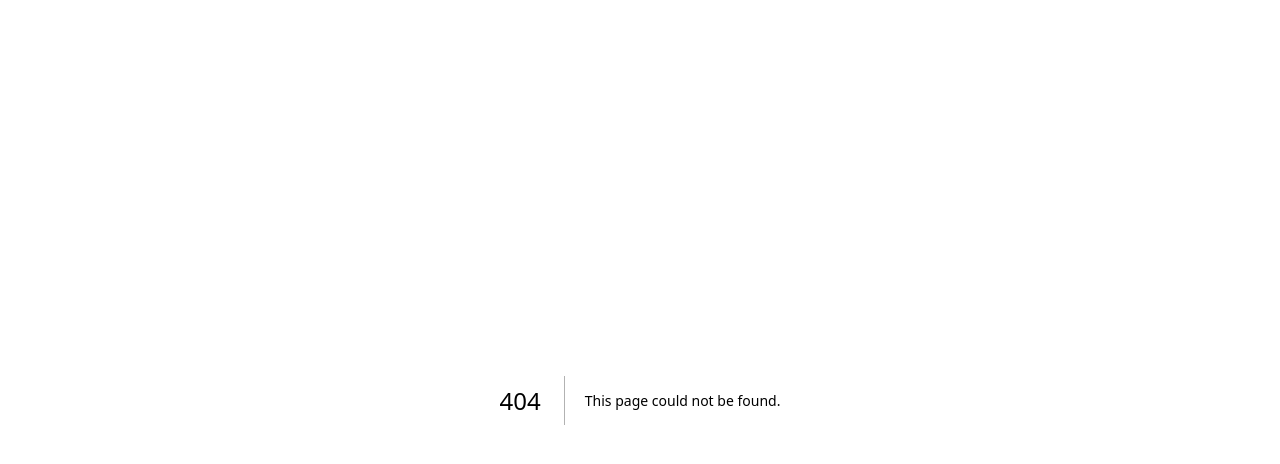
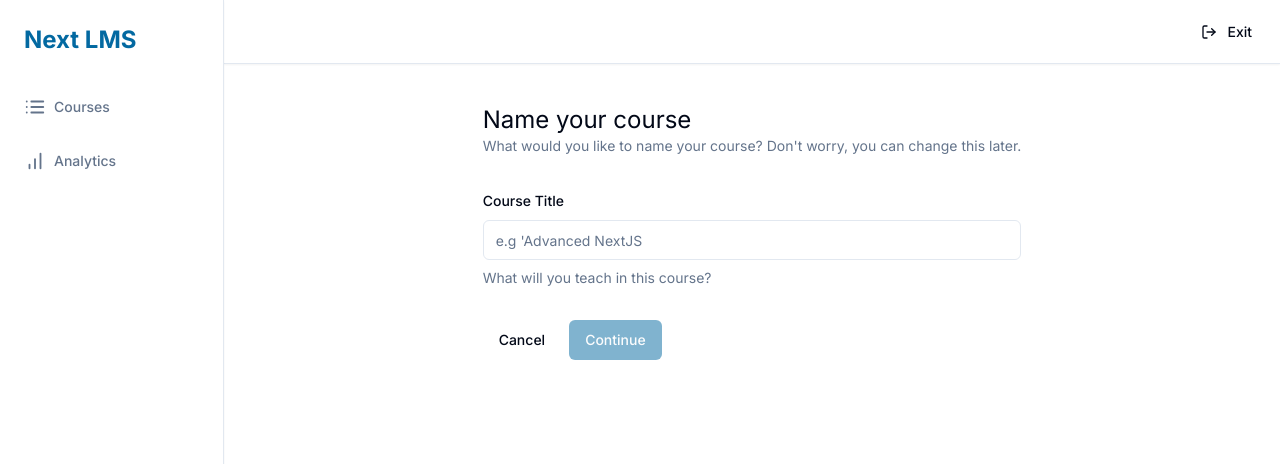
Before and after one commit to rockingrohit9639/next-lms, a Next.js app: page /teacher/create in a window 1280 px wide. Before the commit this address had no page. Shown: the top 464 px of the page. Built offline with nearby package versions, Linux system fonts and the light colour scheme.

Commit message:
feat(courses): add page to create a course

```diff
--- /dev/null
+++ b/src/app/(dashboard)/(routes)/teacher/courses/page.tsx
@@ -0,0 +1,16 @@
+import Link from 'next/link'
+import { PlusIcon } from 'lucide-react'
+import { Button } from '@/components/ui/button'
+
+export default function Courses() {
+  return (
+    <div>
+      <Link href="/teacher/create">
+        <Button>
+          <PlusIcon className="mr-2 h-4 w-4" />
+          Create New Course
+        </Button>
+      </Link>
+    </div>
+  )
+}
--- /dev/null
+++ b/src/app/(dashboard)/(routes)/teacher/create/page.tsx
@@ -0,0 +1,74 @@
+'use client'
+
+import z from 'zod'
+import { zodResolver } from '@hookform/resolvers/zod'
+import { useForm } from 'react-hook-form'
+import Link from 'next/link'
+import axios from 'axios'
+import { useRouter } from 'next/navigation'
+import toast from 'react-hot-toast'
+import { Form, FormControl, FormDescription, FormField, FormItem, FormLabel, FormMessage } from '@/components/ui/form'
+import { Input } from '@/components/ui/input'
+import { Button } from '@/components/ui/button'
+
+const formSchema = z.object({
+  title: z.string().min(1, 'Title is required!'),
+})
+
+export default function Create() {
+  const router = useRouter()
+  const form = useForm<z.infer<typeof formSchema>>({
+    resolver: zodResolver(formSchema),
+  })
+  const { isSubmitting, isValid } = form.formState
+
+  const onSubmit = async (values: z.infer<typeof formSchema>) => {
+    try {
+      const response = await axios.post('/api/course', values)
+      router.push(`/teacher/courses/${response.data.id}`)
+    } catch {
+      toast.error('Something went wrong!')
+    }
+  }
+
+  return (
+    <div className="flex h-full w-full max-w-5xl p-6 md:items-center md:justify-center">
+      <div>
+        <h1 className="text-2xl">Name your course</h1>
+        <p className="text-sm text-muted-foreground">
+          What would you like to name your course? Don&apos;t worry, you can change this later.
+        </p>
+
+        <Form {...form}>
+          <form onSubmit={form.handleSubmit(onSubmit)} className="mt-8 space-y-8">
+            <FormField
+              control={form.control}
+              name="title"
+              render={({ field }) => (
+                <FormItem>
+                  <FormLabel>Course Title</FormLabel>
+                  <FormControl>
+                    <Input disabled={isSubmitting} placeholder="e.g 'Advanced NextJS" {...field} />
+                  </FormControl>
+                  <FormDescription>What will you teach in this course?</FormDescription>
+                  <FormMessage />
+                </FormItem>
+              )}
+            />
+
+            <div className="flex items-center gap-x-2">
+              <Link href="/">
+                <Button variant="ghost" type="button">
+                  Cancel
+                </Button>
+              </Link>
+              <Button type="submit" disabled={!isValid || isSubmitting}>
+                Continue
+              </Button>
+            </div>
+          </form>
+        </Form>
+      </div>
+    </div>
+  )
+}
--- a/src/app/(dashboard)/layout.tsx
+++ b/src/app/(dashboard)/layout.tsx
@@ -12,7 +12,7 @@
         <Sidebar />
       </div>
 
-      <main className="pt-16 md:pl-56">{children}</main>
+      <main className="pl-4 pr-4 pt-20 md:pl-60">{children}</main>
     </div>
   )
 }
--- a/src/app/globals.css
+++ b/src/app/globals.css
@@ -13,7 +13,7 @@
     --popover: 0 0% 100%;
     --popover-foreground: 222.2 84% 4.9%;
 
-    --primary: 222.2 47.4% 11.2%;
+    --primary: 201.27 96.34% 32.16%;
     --primary-foreground: 210 40% 98%;
 
     --secondary: 210 40% 96.1%;
@@ -45,7 +45,7 @@
     --popover: 222.2 84% 4.9%;
     --popover-foreground: 210 40% 98%;
 
-    --primary: 210 40% 98%;
+    --primary: 201.27 96.34% 32.16%;
     --primary-foreground: 222.2 47.4% 11.2%;
 
     --secondary: 217.2 32.6% 17.5%;
--- a/src/app/layout.tsx
+++ b/src/app/layout.tsx
@@ -2,6 +2,7 @@
 import './globals.css'
 import type { Metadata } from 'next'
 import { Inter } from 'next/font/google'
+import { ToasterProvider } from '@/components/providers'
 
 const inter = Inter({ subsets: ['latin'] })
 
@@ -14,7 +15,10 @@
   return (
     <ClerkProvider>
       <html lang="en">
-        <body className={inter.className}>{children}</body>
+        <body className={inter.className}>
+          <ToasterProvider />
+          {children}
+        </body>
       </html>
     </ClerkProvider>
   )
--- /dev/null
+++ b/src/components/providers/index.ts
@@ -0,0 +1 @@
+export * from './toaster-provider'
--- /dev/null
+++ b/src/components/providers/toaster-provider.tsx
@@ -0,0 +1,7 @@
+'use client'
+
+import { Toaster } from 'react-hot-toast'
+
+export function ToasterProvider() {
+  return <Toaster />
+}
--- /dev/null
+++ b/src/components/ui/form.tsx
@@ -0,0 +1,129 @@
+import * as React from 'react'
+import * as LabelPrimitive from '@radix-ui/react-label'
+import { Slot } from '@radix-ui/react-slot'
+import { Controller, ControllerProps, FieldPath, FieldValues, FormProvider, useFormContext } from 'react-hook-form'
+
+import { cn } from '@/lib/utils'
+import { Label } from '@/components/ui/label'
+
+const Form = FormProvider
+
+type FormFieldContextValue<
+  TFieldValues extends FieldValues = FieldValues,
+  TName extends FieldPath<TFieldValues> = FieldPath<TFieldValues>,
+> = {
+  name: TName
+}
+
+const FormFieldContext = React.createContext<FormFieldContextValue>({} as FormFieldContextValue)
+
+const FormField = <
+  TFieldValues extends FieldValues = FieldValues,
+  TName extends FieldPath<TFieldValues> = FieldPath<TFieldValues>,
+>({
+  ...props
+}: ControllerProps<TFieldValues, TName>) => {
+  return (
+    <FormFieldContext.Provider value={{ name: props.name }}>
+      <Controller {...props} />
+    </FormFieldContext.Provider>
+  )
+}
+
+const useFormField = () => {
+  const fieldContext = React.useContext(FormFieldContext)
+  const itemContext = React.useContext(FormItemContext)
+  const { getFieldState, formState } = useFormContext()
+
+  const fieldState = getFieldState(fieldContext.name, formState)
+
+  if (!fieldContext) {
+    throw new Error('useFormField should be used within <FormField>')
+  }
+
+  const { id } = itemContext
+
+  return {
+    id,
+    name: fieldContext.name,
+    formItemId: `${id}-form-item`,
+    formDescriptionId: `${id}-form-item-description`,
+    formMessageId: `${id}-form-item-message`,
+    ...fieldState,
+  }
+}
+
+type FormItemContextValue = {
+  id: string
+}
+
+const FormItemContext = React.createContext<FormItemContextValue>({} as FormItemContextValue)
+
+const FormItem = React.forwardRef<HTMLDivElement, React.HTMLAttributes<HTMLDivElement>>(
+  ({ className, ...props }, ref) => {
+    const id = React.useId()
+
+    return (
+      <FormItemContext.Provider value={{ id }}>
+        <div ref={ref} className={cn('space-y-2', className)} {...props} />
+      </FormItemContext.Provider>
+    )
+  },
+)
+FormItem.displayName = 'FormItem'
+
+const FormLabel = React.forwardRef<
+  React.ElementRef<typeof LabelPrimitive.Root>,
+  React.ComponentPropsWithoutRef<typeof LabelPrimitive.Root>
+>(({ className, ...props }, ref) => {
+  const { error, formItemId } = useFormField()
+
+  return <Label ref={ref} className={cn(error && 'text-destructive', className)} htmlFor={formItemId} {...props} />
+})
+FormLabel.displayName = 'FormLabel'
+
+const FormControl = React.forwardRef<React.ElementRef<typeof Slot>, React.ComponentPropsWithoutRef<typeof Slot>>(
+  ({ ...props }, ref) => {
+    const { error, formItemId, formDescriptionId, formMessageId } = useFormField()
+
+    return (
+      <Slot
+        ref={ref}
+        id={formItemId}
+        aria-describedby={!error ? `${formDescriptionId}` : `${formDescriptionId} ${formMessageId}`}
+        aria-invalid={!!error}
+        {...props}
+      />
+    )
+  },
+)
+FormControl.displayName = 'FormControl'
+
+const FormDescription = React.forwardRef<HTMLParagraphElement, React.HTMLAttributes<HTMLParagraphElement>>(
+  ({ className, ...props }, ref) => {
+    const { formDescriptionId } = useFormField()
+
+    return <p ref={ref} id={formDescriptionId} className={cn('text-sm text-muted-foreground', className)} {...props} />
+  },
+)
+FormDescription.displayName = 'FormDescription'
+
+const FormMessage = React.forwardRef<HTMLParagraphElement, React.HTMLAttributes<HTMLParagraphElement>>(
+  ({ className, children, ...props }, ref) => {
+    const { error, formMessageId } = useFormField()
+    const body = error ? String(error?.message) : children
+
+    if (!body) {
+      return null
+    }
+
+    return (
+      <p ref={ref} id={formMessageId} className={cn('text-sm font-medium text-destructive', className)} {...props}>
+        {body}
+      </p>
+    )
+  },
+)
+FormMessage.displayName = 'FormMessage'
+
+export { useFormField, Form, FormItem, FormLabel, FormControl, FormDescription, FormMessage, FormField }
--- /dev/null
+++ b/src/components/ui/input.tsx
@@ -0,0 +1,22 @@
+import * as React from 'react'
+
+import { cn } from '@/lib/utils'
+
+export interface InputProps extends React.InputHTMLAttributes<HTMLInputElement> {}
+
+const Input = React.forwardRef<HTMLInputElement, InputProps>(({ className, type, ...props }, ref) => {
+  return (
+    <input
+      type={type}
+      className={cn(
+        'flex h-10 w-full rounded-md border border-input bg-background px-3 py-2 text-sm ring-offset-background file:border-0 file:bg-transparent file:text-sm file:font-medium placeholder:text-muted-foreground focus-visible:outline-none focus-visible:ring-2 focus-visible:ring-ring focus-visible:ring-offset-2 disabled:cursor-not-allowed disabled:opacity-50',
+        className,
+      )}
+      ref={ref}
+      {...props}
+    />
+  )
+})
+Input.displayName = 'Input'
+
+export { Input }
--- /dev/null
+++ b/src/components/ui/label.tsx
@@ -0,0 +1,26 @@
+"use client"
+
+import * as React from "react"
+import * as LabelPrimitive from "@radix-ui/react-label"
+import { cva, type VariantProps } from "class-variance-authority"
+
+import { cn } from "@/lib/utils"
+
+const labelVariants = cva(
+  "text-sm font-medium leading-none peer-disabled:cursor-not-allowed peer-disabled:opacity-70"
+)
+
+const Label = React.forwardRef<
+  React.ElementRef<typeof LabelPrimitive.Root>,
+  React.ComponentPropsWithoutRef<typeof LabelPrimitive.Root> &
+    VariantProps<typeof labelVariants>
+>(({ className, ...props }, ref) => (
+  <LabelPrimitive.Root
+    ref={ref}
+    className={cn(labelVariants(), className)}
+    {...props}
+  />
+))
+Label.displayName = LabelPrimitive.Root.displayName
+
+export { Label }
```
Also changed, not shown: package.json (+7 -1 lines), .eslintrc.json, 1 other file (tests, documents, lock files or other folders).
